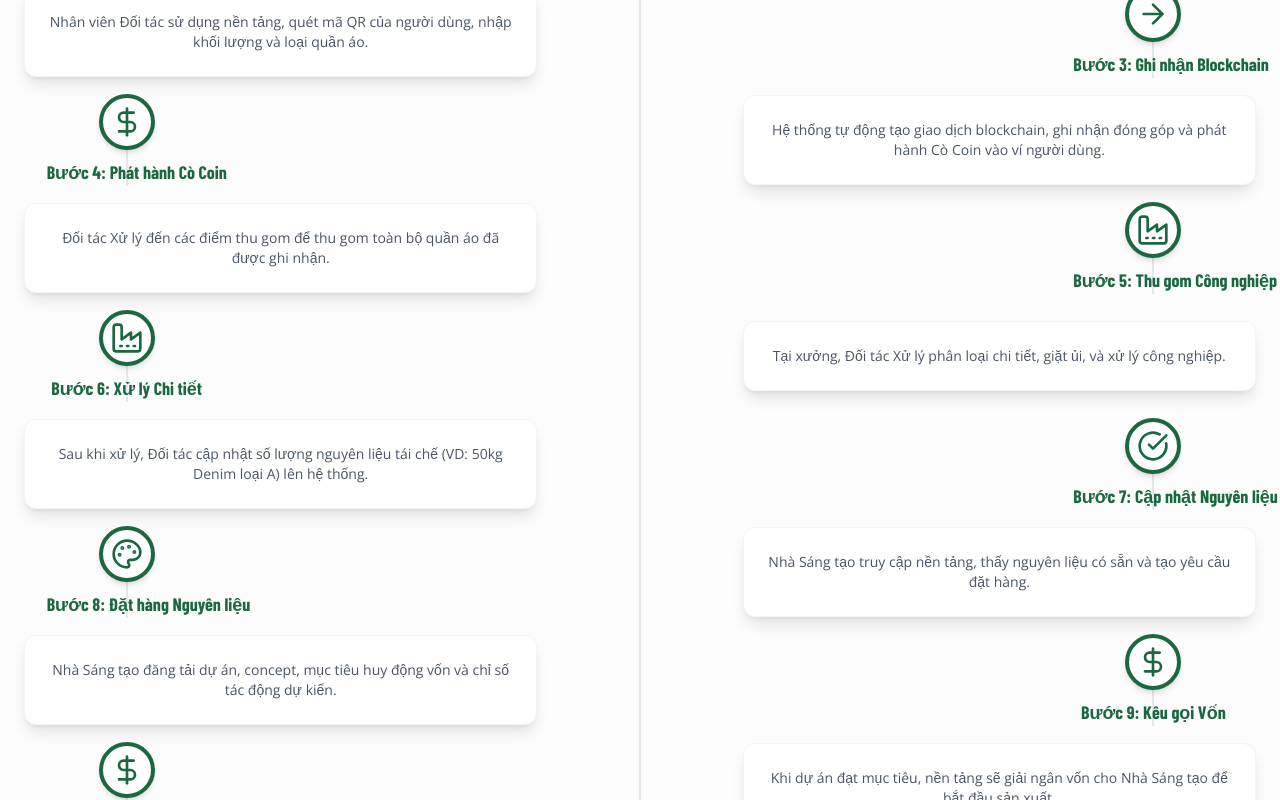
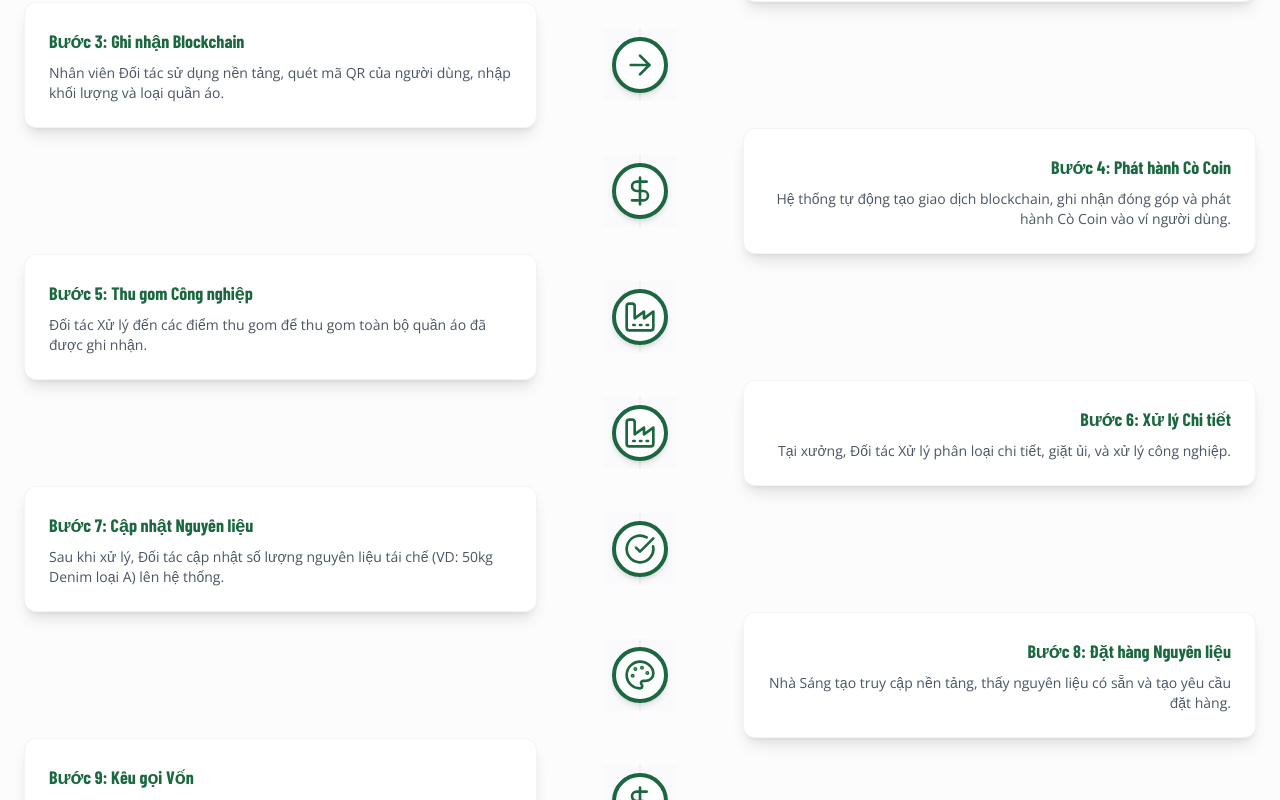
Before and after one commit to ezdproduct/connet, a React (Vite) app: page / in a window 1280 px wide. Shown: the part 6220-7020 px from the top of the page. Built offline with nearby package versions, Linux system fonts and the light colour scheme.

Commit message:
[dyad] Tối ưu hóa trang chủ cho di động - wrote 2 file(s)

```diff
--- a/src/components/landing/FullProcessSection.tsx
+++ b/src/components/landing/FullProcessSection.tsx
@@ -1,27 +1,58 @@
 import React from 'react';
 import { CheckCircle, ArrowRight, Users, Factory, DollarSign, ShoppingBag, Palette } from 'lucide-react';
 
-const StepCard = ({ number, title, content, icon: Icon, side, delay }) => {
+const steps = [
+    { number: 1, title: "Thu gom", icon: Users, content: "Người tiêu dùng mang quần áo đến các điểm thu gom của Đối tác nguồn cung." },
+    { number: 2, title: "Tiếp nhận", icon: CheckCircle, content: "Nhân viên của Đối tác tiếp nhận, phân loại sơ bộ." },
+    { number: 3, title: "Ghi nhận Blockchain", icon: ArrowRight, content: "Nhân viên Đối tác sử dụng nền tảng, quét mã QR của người dùng, nhập khối lượng và loại quần áo." },
+    { number: 4, title: "Phát hành Cò Coin", icon: DollarSign, content: "Hệ thống tự động tạo giao dịch blockchain, ghi nhận đóng góp và phát hành Cò Coin vào ví người dùng." },
+    { number: 5, title: "Thu gom Công nghiệp", icon: Factory, content: "Đối tác Xử lý đến các điểm thu gom để thu gom toàn bộ quần áo đã được ghi nhận." },
+    { number: 6, title: "Xử lý Chi tiết", icon: Factory, content: "Tại xưởng, Đối tác Xử lý phân loại chi tiết, giặt ủi, và xử lý công nghiệp." },
+    { number: 7, title: "Cập nhật Nguyên liệu", icon: CheckCircle, content: "Sau khi xử lý, Đối tác cập nhật số lượng nguyên liệu tái chế (VD: 50kg Denim loại A) lên hệ thống." },
+    { number: 8, title: "Đặt hàng Nguyên liệu", icon: Palette, content: "Nhà Sáng tạo truy cập nền tảng, thấy nguyên liệu có sẵn và tạo yêu cầu đặt hàng." },
+    { number: 9, title: "Kêu gọi Vốn", icon: DollarSign, content: "Nhà Sáng tạo đăng tải dự án, concept, mục tiêu huy động vốn và chỉ số tác động dự kiến." },
+    { number: 10, title: "Giải ngân", icon: DollarSign, content: "Khi dự án đạt mục tiêu, nền tảng sẽ giải ngân vốn cho Nhà Sáng tạo để bắt đầu sản xuất." },
+    { number: 11, title: "Hoàn thành & Bán", icon: ShoppingBag, content: "Sản phẩm hoàn thành được gắn mã QR, cập nhật lên hệ thống và bán ra. Lợi nhuận được chuyển vào hệ thống." },
+];
+
+const DesktopStep = ({ step, side }: { step: typeof steps[0], side: 'left' | 'right' }) => {
     const isLeft = side === 'left';
+    const Icon = step.icon;
     return (
-        <div className={`flex justify-between items-center w-full my-4 ${isLeft ? 'flex-row-reverse' : ''}`}>
-            {/* Content Card */}
-            <div className={`w-5/12 animate-on-scroll delay-${delay} group`}>
-                <div className="bg-white p-6 rounded-xl shadow-lg border border-gray-100 transition-all duration-300 group-hover:scale-105 group-hover:shadow-2xl">
-                    <p className="text-sm text-gray-600">{content}</p>
+        <div className={`flex items-center w-full justify-center ${isLeft ? 'flex-row-reverse' : ''}`}>
+            <div className="w-5/12 animate-on-scroll group">
+                <div className={`bg-white p-6 rounded-xl shadow-lg border border-gray-100 transition-all duration-300 group-hover:scale-105 group-hover:shadow-2xl ${isLeft ? 'text-right' : 'text-left'}`}>
+                    <h3 className="font-barlow font-bold text-lg text-[var(--color-primary)] mb-2">Bước {step.number}: {step.title}</h3>
+                    <p className="text-sm text-gray-600">{step.content}</p>
                 </div>
             </div>
-
-            {/* Icon, Line, and Connector */}
             <div className="relative w-2/12 flex justify-center">
                 <div className="absolute top-0 bottom-0 w-0.5 bg-gray-200"></div>
-                <div className="relative z-10 flex flex-col items-center">
+                <div className="relative z-10 bg-gray-50/50 p-2">
                     <div className="bg-white p-2 rounded-full border-4 border-[var(--color-primary)] shadow-md">
                         <Icon className="w-8 h-8 text-[var(--color-primary)]" />
                     </div>
-                    <h3 className="font-barlow font-bold text-lg text-[var(--color-primary)] mt-2 text-center w-40 whitespace-nowrap">
-                        Bước {number}: {title}
-                    </h3>
+                </div>
+            </div>
+            <div className="w-5/12"></div>
+        </div>
+    );
+};
+
+const MobileStep = ({ step }: { step: typeof steps[0] }) => {
+    const Icon = step.icon;
+    return (
+        <div className="flex items-start w-full my-4">
+            <div className="relative mr-4">
+                <div className="absolute top-0 bottom-0 left-6 w-0.5 bg-gray-200 -z-10"></div>
+                <div className="relative z-10 bg-white p-2 rounded-full border-4 border-[var(--color-primary)] shadow-md">
+                    <Icon className="w-8 h-8 text-[var(--color-primary)]" />
+                </div>
+            </div>
+            <div className="w-full animate-on-scroll group">
+                <div className="bg-white p-4 rounded-xl shadow-lg border border-gray-100">
+                    <h3 className="font-barlow font-bold text-lg text-[var(--color-primary)] mb-1">Bước {step.number}: {step.title}</h3>
+                    <p className="text-sm text-gray-600">{step.content}</p>
                 </div>
             </div>
         </div>
@@ -29,40 +60,23 @@ const StepCard = ({ number, title, content, icon: Icon, side, delay }) => {
 };
 
 export const FullProcessSection = () => {
-    const steps = [
-        { number: 1, title: "Thu gom", icon: Users, content: "Người tiêu dùng mang quần áo đến các điểm thu gom của Đối tác nguồn cung." },
-        { number: 2, title: "Tiếp nhận", icon: CheckCircle, content: "Nhân viên của Đối tác tiếp nhận, phân loại sơ bộ." },
-        { number: 3, title: "Ghi nhận Blockchain", icon: ArrowRight, content: "Nhân viên Đối tác sử dụng nền tảng, quét mã QR của người dùng, nhập khối lượng và loại quần áo." },
-        { number: 4, title: "Phát hành Cò Coin", icon: DollarSign, content: "Hệ thống tự động tạo giao dịch blockchain, ghi nhận đóng góp và phát hành Cò Coin vào ví người dùng." },
-        { number: 5, title: "Thu gom Công nghiệp", icon: Factory, content: "Đối tác Xử lý đến các điểm thu gom để thu gom toàn bộ quần áo đã được ghi nhận." },
-        { number: 6, title: "Xử lý Chi tiết", icon: Factory, content: "Tại xưởng, Đối tác Xử lý phân loại chi tiết, giặt ủi, và xử lý công nghiệp." },
-        { number: 7, title: "Cập nhật Nguyên liệu", icon: CheckCircle, content: "Sau khi xử lý, Đối tác cập nhật số lượng nguyên liệu tái chế (VD: 50kg Denim loại A) lên hệ thống." },
-        { number: 8, title: "Đặt hàng Nguyên liệu", icon: Palette, content: "Nhà Sáng tạo truy cập nền tảng, thấy nguyên liệu có sẵn và tạo yêu cầu đặt hàng." },
-        { number: 9, title: "Kêu gọi Vốn", icon: DollarSign, content: "Nhà Sáng tạo đăng tải dự án, concept, mục tiêu huy động vốn và chỉ số tác động dự kiến." },
-        { number: 10, title: "Giải ngân", icon: DollarSign, content: "Khi dự án đạt mục tiêu, nền tảng sẽ giải ngân vốn cho Nhà Sáng tạo để bắt đầu sản xuất." },
-        { number: 11, title: "Hoàn thành & Bán", icon: ShoppingBag, content: "Sản phẩm hoàn thành được gắn mã QR, cập nhật lên hệ thống và bán ra. Lợi nhuận được chuyển vào hệ thống." },
-    ];
-
     return (
         <section id="full-process" className="py-20 bg-gray-50/50">
             <div className="container mx-auto px-4 sm:px-6 text-center">
                 <h2 className="text-3xl md:text-4xl font-barlow font-bold text-[var(--color-primary)] uppercase animate-on-scroll">QUY TRÌNH THAM GIA NỀN TẢNG</h2>
                 <p className="mt-4 max-w-3xl mx-auto text-[var(--color-secondary)] animate-on-scroll delay-1">Hành trình tuần hoàn của một món đồ cũ, từ khi được đóng góp đến khi trở thành sản phẩm mới.</p>
 
-                <div className="mt-16 relative">
-                    {/* Vertical line */}
-                    <div className="absolute left-1/2 top-0 bottom-0 w-0.5 bg-gray-200 -translate-x-1/2"></div>
+                {/* Mobile Timeline */}
+                <div className="mt-12 lg:hidden">
+                    {steps.map((step) => (
+                        <MobileStep key={step.number} step={step} />
+                    ))}
+                </div>
 
+                {/* Desktop Timeline */}
+                <div className="mt-16 hidden lg:block">
                     {steps.map((step, index) => (
-                        <StepCard
-                            key={step.number}
-                            number={step.number}
-                            title={step.title}
-                            content={step.content}
-                            icon={step.icon}
-                            side={index % 2 === 0 ? 'right' : 'left'}
-                            delay={1}
-                        />
+                        <DesktopStep key={step.number} step={step} side={index % 2 === 0 ? 'right' : 'left'} />
                     ))}
                 </div>
             </div>
--- a/src/components/landing/HeroSection.tsx
+++ b/src/components/landing/HeroSection.tsx
@@ -9,7 +9,7 @@ export const HeroSection: React.FC<HeroSectionProps> = ({ onRegisterClick }) =>
     <section className="container mx-auto px-4 sm:px-6 pt-3 pb-24 md:pb-32 bg-white">
         <div className="grid lg:grid-cols-2 gap-16 items-center">
             <div className="text-center lg:text-left animate-on-scroll">
-                 <h1 className="font-barlow font-bold text-5xl md:text-6xl text-[var(--color-primary)] leading-tight">MUA THÔNG MINH<br/>DÙNG BỀN VỮNG<br/>MẶC CÓ TRÁCH NHIỆM</h1>
+                 <h1 className="font-barlow font-bold text-4xl sm:text-5xl lg:text-6xl text-[var(--color-primary)] leading-tight">MUA THÔNG MINH<br/>DÙNG BỀN VỮNG<br/>MẶC CÓ TRÁCH NHIỆM</h1>
                 <p className="mt-6 text-gray-600 max-w-lg mx-auto lg:mx-0 text-lg leading-relaxed">
                     CÒN NÉT GEN kiến tạo một hệ sinh thái thời trang tuần hoàn, minh bạch và công bằng, nơi mỗi lựa chọn của bạn đều góp phần tạo nên một tương lai xanh hơn.
                 </p>
```
